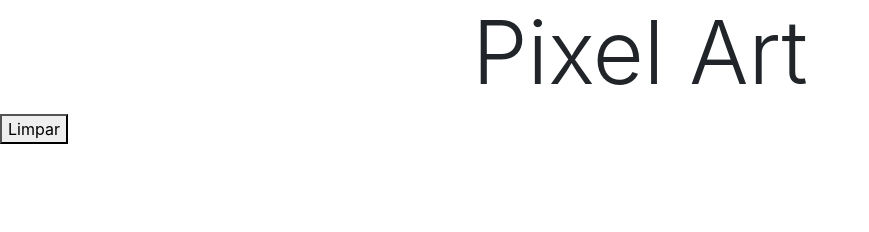
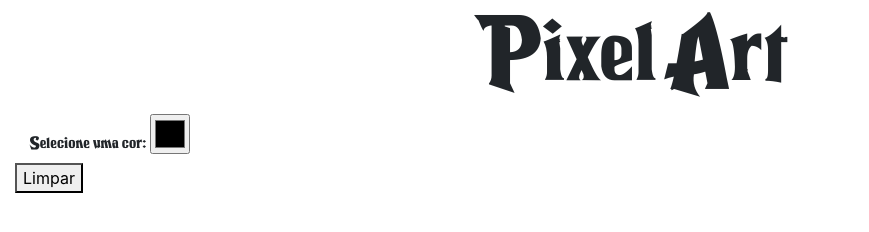
Before and after one commit to paulohssouza/pixel-art, a website: page index.html in a window 1280 px wide. Shown: the whole page, without its empty margins (0-869 px from the left). Drawn offline with nearby package versions, Linux system fonts and the light colour scheme.

Commit message:
Mudança do header e paleta de cores.

```diff
--- a/index.html
+++ b/index.html
@@ -1,5 +1,5 @@
 <!DOCTYPE html>
-<html lang="en">
+<html lang="pt-br">
 
 <head>
 	<meta charset="UTF-8">
@@ -13,17 +13,15 @@
 </head>
 
 <body>
-	<header>
+	<header class="container-fluid">
 		<h1 id="title" class="display-2">Pixel Art</h1>
 	</header>
-	<main>
-		<section id="color-palette">
-			<!-- <div id="black" class="color"></div>
-        <div id="red" class="color"></div>
-        <div id="blue" class="color"></div>
-        <div id="green" class="color"></div> -->
+	<main class="container-fluid">
+		<section id="grid" class="container-fluid">
 		</section>
-		<section id="input">
+		<section id="input" class="container-fluid">
+			<label for="colorPicker" id="label-color">Selecione uma cor:</label>
+			<input type="color" name="colorPicker" id="colorPicker">
 		</section>
 		<button id="clear-board">Limpar</button>
 		<section id="pixel-board">
--- a/style.css
+++ b/style.css
@@ -1,3 +1,8 @@
+@font-face {
+  font-family: BreatheFire;
+  src: url(Fontes/breathe-fire-iii-font/BreatheFireIii-PKLOB.ttf);
+}
+
 header {
   display: flex;
   flex-wrap: wrap;
@@ -6,4 +11,14 @@ header {
 
 #title {
   flex: 1 1 150px;
+  font-family: BreatheFire;
 }
+
+#colorPicker {
+  width: 40px;
+  height: 40px;
+}
+
+#input {
+  font-family: BreatheFire;
+}
```
